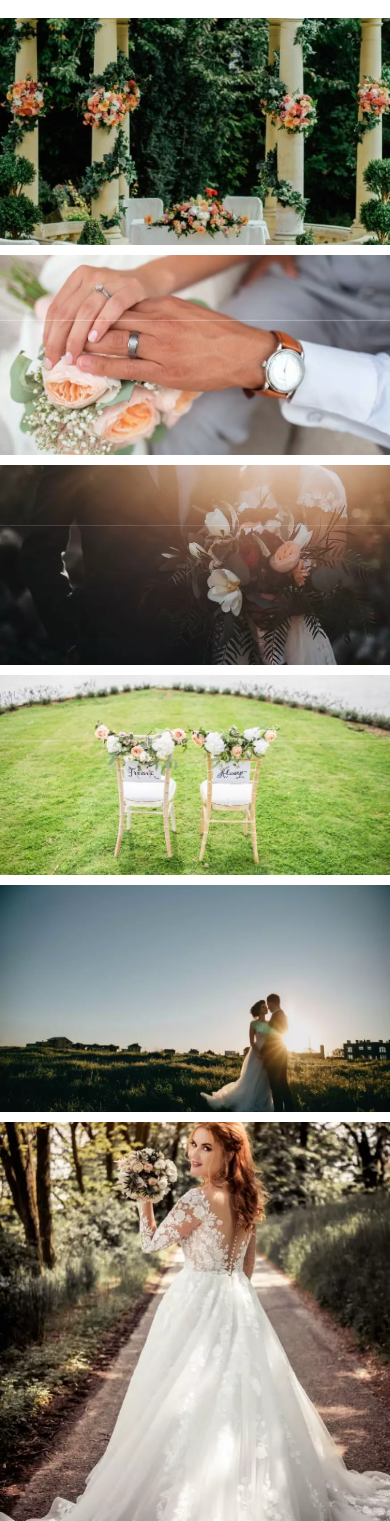
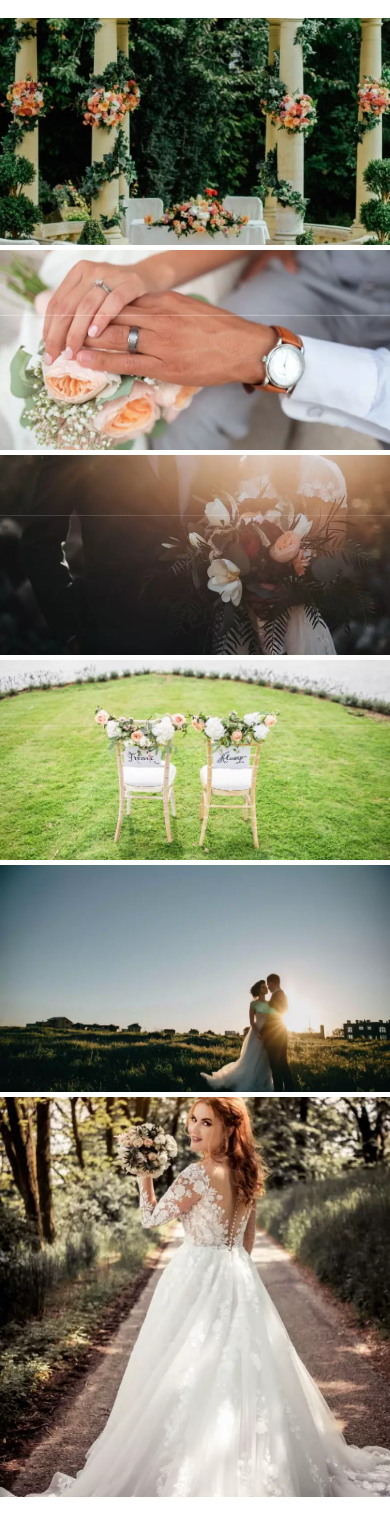
Before and after one commit to azamatibra/dress, a web app: file index.html in a window 390 px wide. Shown: the part 2195-3716 px from the top of the page. Run offline with its HTML, style and script files only (its server is not run), Linux system fonts and the light colour scheme.

Commit message:
Changed grid-gap

```diff
--- a/css/style.css
+++ b/css/style.css
@@ -340,6 +340,11 @@ button {
   grid-template-columns: repeat(auto-fit, minmax(200px, 1fr));
   overflow: hidden;
   grid-gap: 10px;
+}
+@media (max-width: 480px) {
+  .galery__wrap {
+    grid-gap: 5px;
+  }
 }
 @media (max-width: 576px) {
   .galery__img {
--- a/sass/common/_galery.sass
+++ b/sass/common/_galery.sass
@@ -12,6 +12,8 @@
     grid-template-columns: repeat(auto-fit, minmax(200px, 1fr))
     overflow: hidden
     grid-gap: 10px
+    +media_es
+      grid-gap: 5px
 
   &__img
     +media_sm
```
Also changed, not shown: 1 other file.
